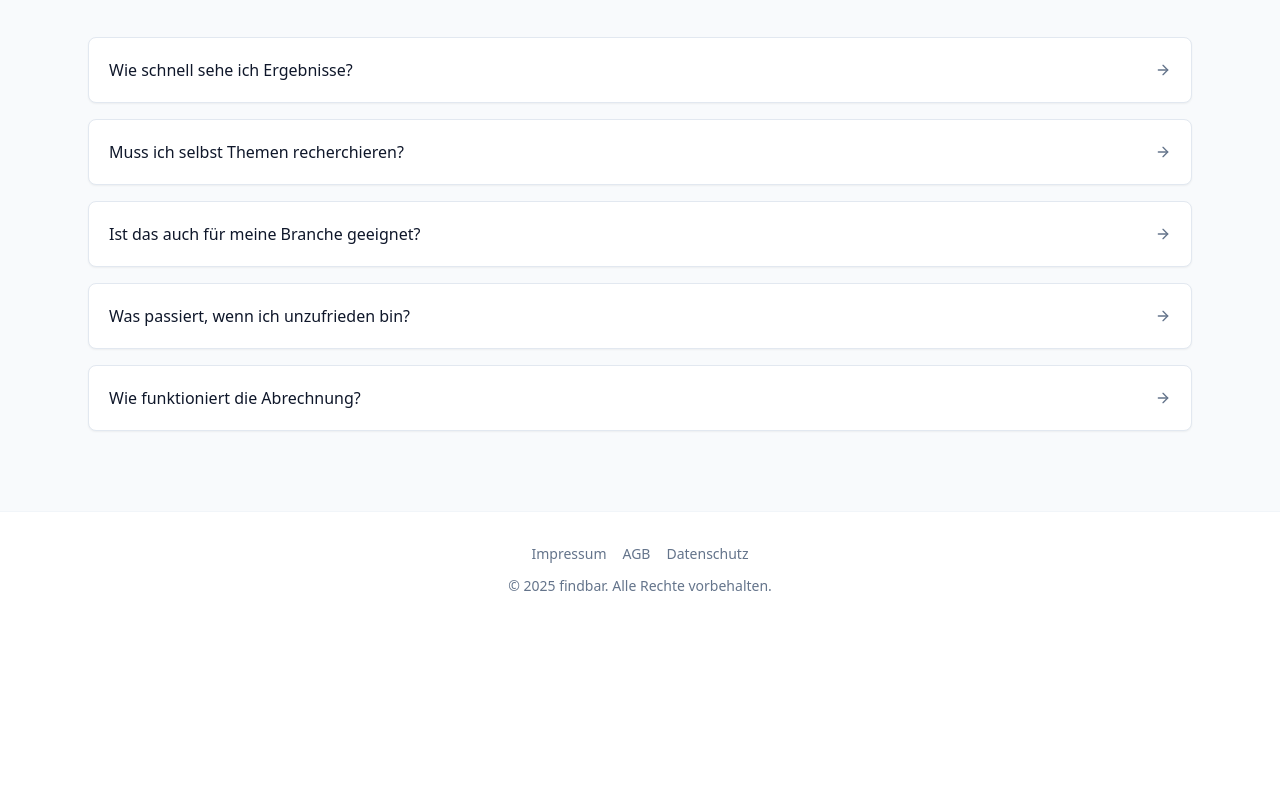
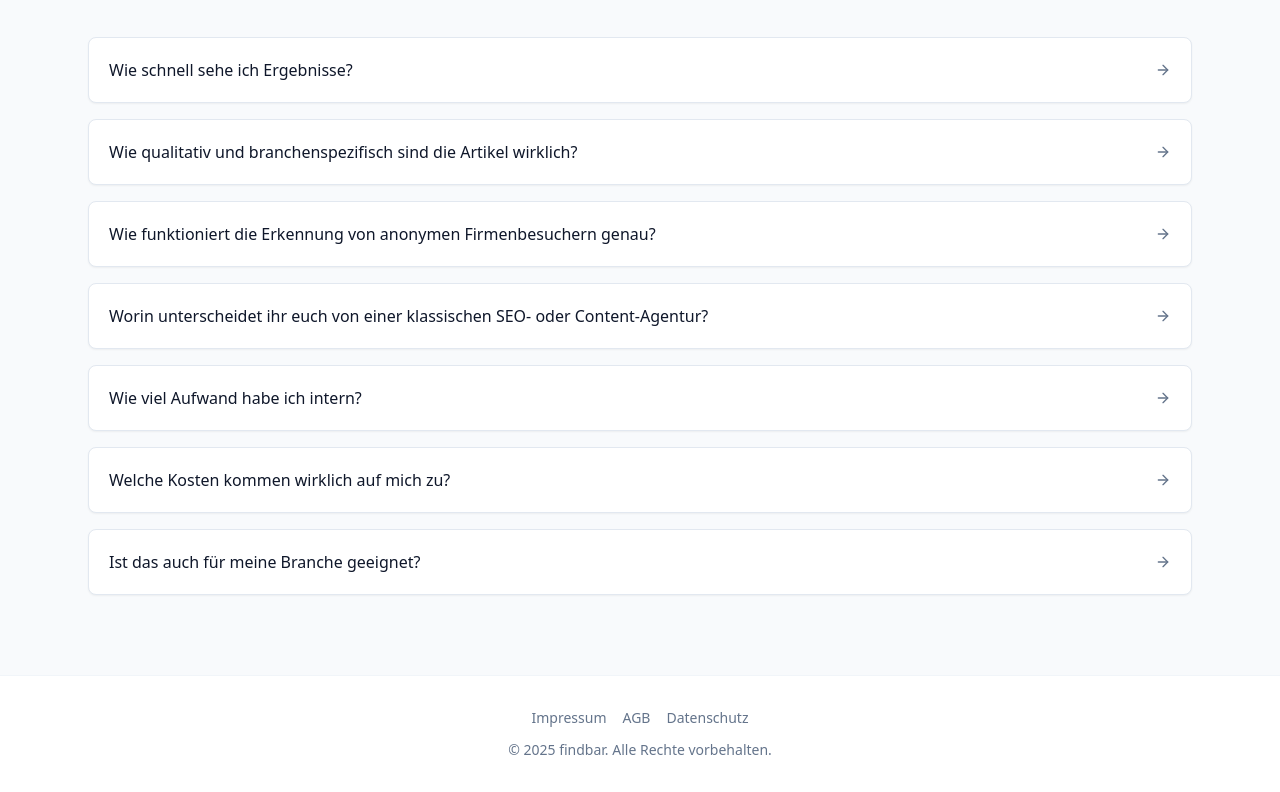
Before and after one commit to lennartnm/findbar_website, a Next.js app: page / in a window 1280 px wide. Shown: the part 5364-6156 px from the top of the page. Before the commit the page ends 5992 px from the top, so only its background shows below. Built offline with nearby package versions, Linux system fonts and the light colour scheme.

Commit message:
Update page.tsx

```diff
--- a/src/app/page.tsx
+++ b/src/app/page.tsx
@@ -811,30 +811,37 @@ function FAQSection() {
   const faqs = [
     {
       q: "Wie schnell sehe ich Ergebnisse?",
-      a: "Oft schon nach wenigen Wochen – Google braucht jedoch manchmal etwas länger, um neue Inhalte vollständig zu indexieren.",
+      a: "Die ersten Effekte (z. B. Sichtbarkeit, Rankings, erste Firmenbesucher) zeigen sich bereits nach wenigen Wochen. Der volle Hebel setzt nach 2–3 Monaten ein, wenn genügend Artikel veröffentlicht und indexiert sind. Ab dann wächst der Traffic und die Zahl der identifizierten Leads kontinuierlich.",
     },
     {
-      q: "Muss ich selbst Themen recherchieren?",
-      a: "Nein. Wir übernehmen die komplette Themen- und Keyword-Recherche für dich.",
+      q: "Wie qualitativ und branchenspezifisch sind die Artikel wirklich?",
+      a: "Unsere KI wird mit branchenspezifischen Daten, Keywords und deinem Markenstil trainiert. Jeder Artikel ist individuell auf deine Zielgruppe ausgerichtet – keine 0815-Texte. Das Ziel: Inhalte, die wie von einem Branchen-Insider geschrieben wirken und Vertrauen schaffen.",
+    },
+    {
+      q: "Wie funktioniert die Erkennung von anonymen Firmenbesuchern genau?",
+      a: "Wir setzen eine intelligente Tracking-Technologie ein, die anhand von IP-Adressen, Unternehmensdatenbanken und Verhaltensmustern erkennt, welche Firmen deine Website besuchen. So erhältst du konkrete Unternehmensnamen – auch ohne Formular. DSGVO-konform und zuverlässig.",
+    },
+    {
+      q: "Worin unterscheidet ihr euch von einer klassischen SEO- oder Content-Agentur?",
+      a: "Klassische Agenturen liefern Content oder Rankings. Wir liefern sichtbaren Content + verwertbare Leads. Dein Vertrieb bekommt Unternehmensdaten an die Hand, die er direkt nutzen kann – dadurch wird Content nicht zum Kostenfaktor, sondern zum echten Vertriebsbooster.",
+    },
+    {
+      q: "Wie viel Aufwand habe ich intern?",
+      a: "Minimal. Wir übernehmen Themenrecherche, Artikelproduktion, SEO-Optimierung, CMS-Einpflege und Lead-Identifizierung. Dein Team muss nur am Anfang Input zu Zielgruppe & Angebot geben – danach läuft alles automatisiert. Vertrieb nutzt dann die fertigen Leads.",
+    },
+    {
+      q: "Welche Kosten kommen wirklich auf mich zu?",
+      a: "Du zahlst nur die monatliche Paketgebühr plus eine einmalige Setup-Gebühr von 199 € für die Einrichtung. Keine versteckten Kosten, keine Zusatzaufwände. Kündbar mit kurzer Frist – volle Transparenz.",
     },
     {
       q: "Ist das auch für meine Branche geeignet?",
-      a: "Ja. Wir erstellen Inhalte für nahezu jede Branche – ob B2B, B2C oder Nischenmärkte.",
-    },
-    {
-      q: "Was passiert, wenn ich unzufrieden bin?",
-      a: "Wir passen die Inhalte nach deinem Feedback an, bis du zufrieden bist.",
-    },
-    {
-      q: "Wie funktioniert die Abrechnung?",
-      a: "Transparent, monatlich und jederzeit kündbar.",
+      a: "Unser Modell funktioniert für jedes B2B-Unternehmen mit klarem Angebot und Zielgruppe. Ob Industrie, SaaS, Tech oder Dienstleistung – sobald deine Kunden online nach Lösungen suchen, bringen wir dich auf ihre Bildschirme und liefern die passenden Leads.",
     },
   ];
 
   return (
     <section id="faq" className="bg-slate-50 py-20 border-t border-slate-100">
       <div className={containerClass}>
-        {/* Überschrift jetzt linksbündig */}
         <h2 className={`text-3xl font-semibold ${serifClass}`}>
           Häufige Fragen
         </h2>
@@ -858,6 +865,7 @@ function FAQSection() {
     </section>
   );
 }
+
 
 
 
```
